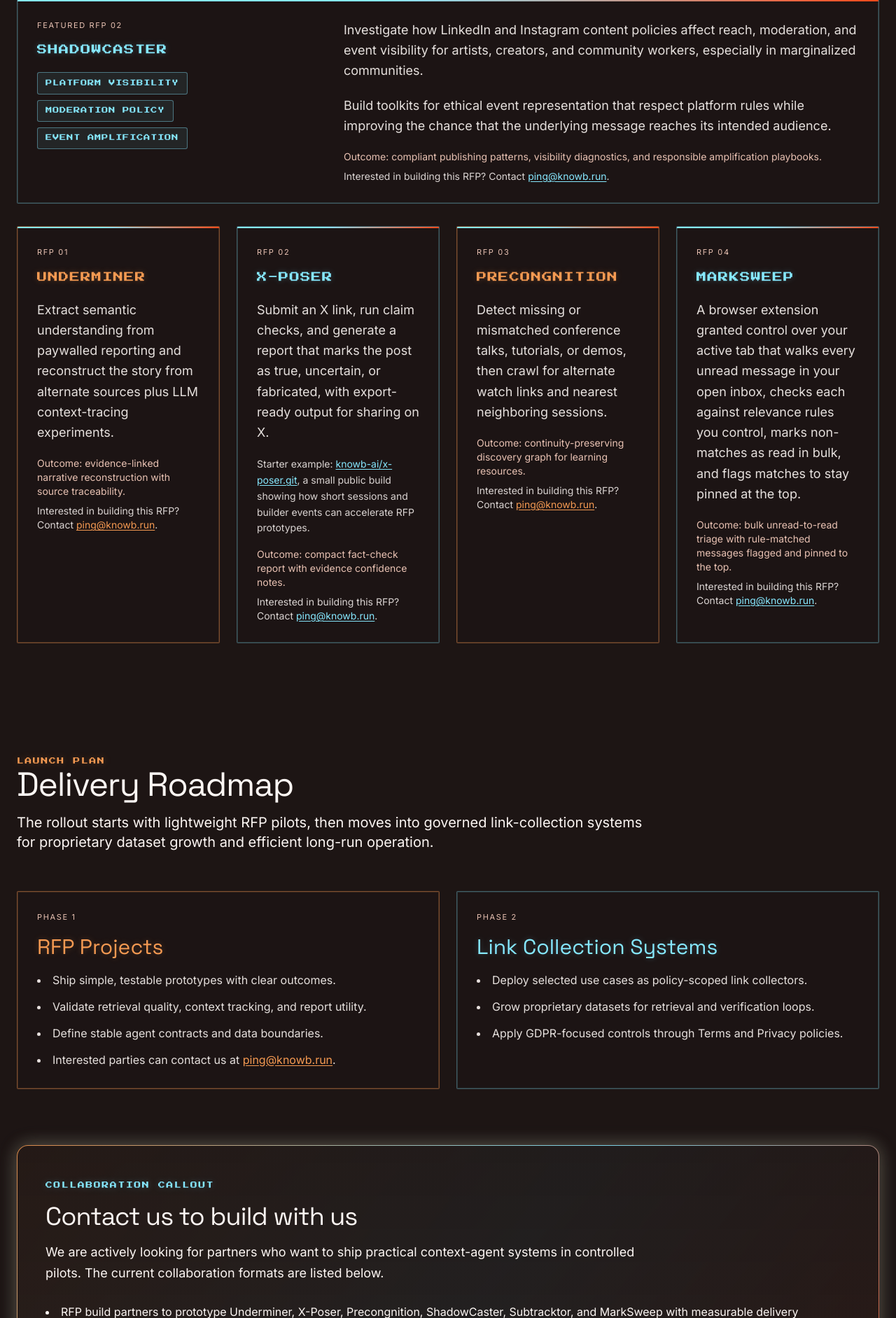
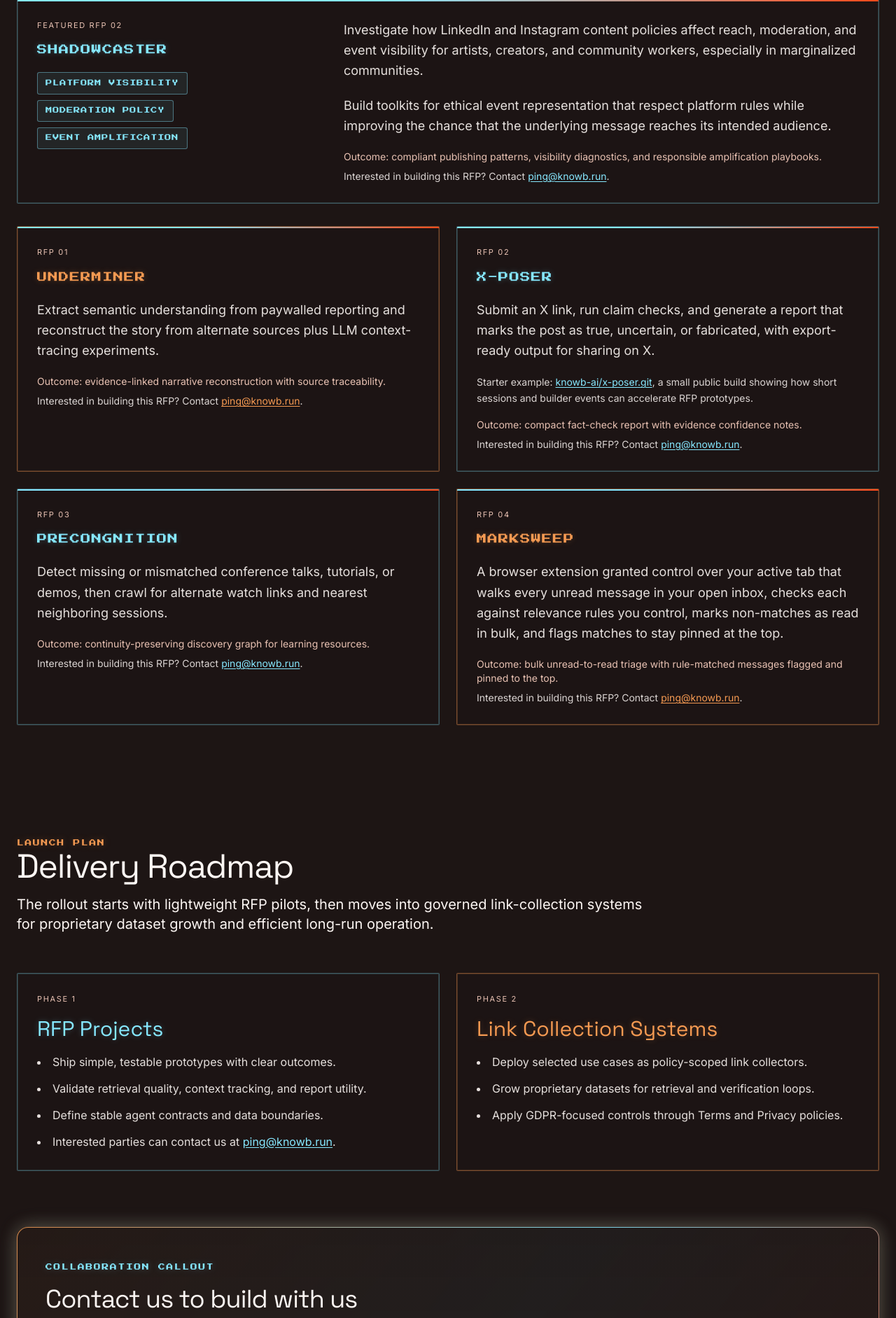
Before and after one commit to knowb-ai/knowb-ai.github.io, a Python web app: template templates/index.html in a window 1280 px wide. Shown: the part 2827-4710 px from the top of the page at 70% size. Run offline with Jinja, Linux system fonts and the light colour scheme; the template is opened without the code that fills it, so the values that code supplies are empty; some libraries are stand-ins or nearby versions.

Commit message:
fix: checkerboard RFP grid and rebalance ember/saber chain
Switch the standard RFP grid to a strict 2-column layout (sm:grid-cols-2)
so all four cards form a true checkerboard: Underminer/X-Poser on row 1,
Precongnition/MarkSweep on row 2, with diagonal pairs sharing a theme
(ember top-left and bottom-right, saber top-right and bottom-left).
Swap Precongnition to saber and MarkSweep to ember to achieve this.

Since the grid now ends on ember (MarkSweep), swap Roadmap Phase 1
back to saber and Phase 2 back to ember so the alternation chain into
the next section stays unbroken.

Co-Authored-By: Claude Sonnet 4.6 <noreply@anthropic.com>

```diff
--- a/templates/index.html
+++ b/templates/index.html
@@ -184,7 +184,7 @@
                     </article>
                 </div>
 
-                <div class="grid sm:grid-cols-2 lg:grid-cols-4 gap-6">
+                <div class="grid sm:grid-cols-2 gap-6">
                     <article class="use-case-card arcade-card card-theme-ember bg-charcoal-bark/60 border border-terracotta-border/30 rounded-sm p-7 transition-all">
                         <p class="text-[11px] uppercase tracking-[0.15em] text-terracotta-border mb-4">RFP 01</p>
                         <h3 class="usecase-arcade-title font-arcade mb-5 text-soft-ember">Underminer</h3>
@@ -206,23 +206,23 @@
                         <p class="text-sm text-terracotta-border mb-2">Outcome: compact fact-check report with evidence confidence notes.</p>
                         <p class="text-sm text-paper-ivory/85">Interested in building this RFP? Contact <a href="mailto:ping@knowb.run" class="underline decoration-saber-blue underline-offset-2 hover:text-saber-blue">ping@knowb.run</a>.</p>
                     </article>
-                    <article class="use-case-card arcade-card card-theme-ember bg-charcoal-bark/60 border border-terracotta-border/30 rounded-sm p-7 transition-all">
+                    <article class="use-case-card arcade-card card-theme-saber bg-charcoal-bark/60 border border-terracotta-border/30 rounded-sm p-7 transition-all">
                         <p class="text-[11px] uppercase tracking-[0.15em] text-terracotta-border mb-4">RFP 03</p>
-                        <h3 class="usecase-arcade-title font-arcade mb-5 text-soft-ember">Precongnition</h3>
+                        <h3 class="usecase-arcade-title font-arcade mb-5 text-saber-blue">Precongnition</h3>
                         <p class="font-sans text-lg text-paper-ivory/90 leading-relaxed mb-5">
                             Detect missing or mismatched conference talks, tutorials, or demos, then crawl for alternate watch links and nearest neighboring sessions.
                         </p>
                         <p class="text-sm text-terracotta-border mb-2">Outcome: continuity-preserving discovery graph for learning resources.</p>
-                        <p class="text-sm text-paper-ivory/85">Interested in building this RFP? Contact <a href="mailto:ping@knowb.run" class="underline decoration-soft-ember underline-offset-2 hover:text-soft-ember">ping@knowb.run</a>.</p>
+                        <p class="text-sm text-paper-ivory/85">Interested in building this RFP? Contact <a href="mailto:ping@knowb.run" class="underline decoration-saber-blue underline-offset-2 hover:text-saber-blue">ping@knowb.run</a>.</p>
                     </article>
-                    <article class="use-case-card arcade-card card-theme-saber bg-charcoal-bark/60 border border-terracotta-border/30 rounded-sm p-7 transition-all">
+                    <article class="use-case-card arcade-card card-theme-ember bg-charcoal-bark/60 border border-terracotta-border/30 rounded-sm p-7 transition-all">
                         <p class="text-[11px] uppercase tracking-[0.15em] text-terracotta-border mb-4">RFP 04</p>
-                        <h3 class="usecase-arcade-title font-arcade mb-5 text-saber-blue">MarkSweep</h3>
+                        <h3 class="usecase-arcade-title font-arcade mb-5 text-soft-ember">MarkSweep</h3>
                         <p class="font-sans text-lg text-paper-ivory/90 leading-relaxed mb-5">
                             A browser extension granted control over your active tab that walks every unread message in your open inbox, checks each against relevance rules you control, marks non-matches as read in bulk, and flags matches to stay pinned at the top.
                         </p>
                         <p class="text-sm text-terracotta-border mb-2">Outcome: bulk unread-to-read triage with rule-matched messages flagged and pinned to the top.</p>
-                        <p class="text-sm text-paper-ivory/85">Interested in building this RFP? Contact <a href="mailto:ping@knowb.run" class="underline decoration-saber-blue underline-offset-2 hover:text-saber-blue">ping@knowb.run</a>.</p>
+                        <p class="text-sm text-paper-ivory/85">Interested in building this RFP? Contact <a href="mailto:ping@knowb.run" class="underline decoration-soft-ember underline-offset-2 hover:text-soft-ember">ping@knowb.run</a>.</p>
                     </article>
                 </div>
             </div>
@@ -237,20 +237,20 @@
                 </p>
 
                 <div class="grid md:grid-cols-2 gap-6">
-                    <article class="bg-charcoal-bark/60 border border-terracotta-border/30 rounded-sm p-7 arcade-card card-theme-ember">
+                    <article class="bg-charcoal-bark/60 border border-terracotta-border/30 rounded-sm p-7 arcade-card card-theme-saber">
                         <p class="text-[11px] uppercase tracking-[0.15em] text-terracotta-border mb-4">Phase 1</p>
-                        <h3 class="font-display text-3xl mb-4 text-soft-ember">RFP Projects</h3>
+                        <h3 class="font-display text-3xl mb-4 text-saber-blue">RFP Projects</h3>
                         <ul class="space-y-3 text-paper-ivory/90 leading-relaxed list-disc list-inside">
                             <li>Ship simple, testable prototypes with clear outcomes.</li>
                             <li>Validate retrieval quality, context tracking, and report utility.</li>
                             <li>Define stable agent contracts and data boundaries.</li>
-                            <li>Interested parties can contact us at <a href="mailto:ping@knowb.run" class="underline decoration-soft-ember underline-offset-2 hover:text-soft-ember">ping@knowb.run</a>.</li>
+                            <li>Interested parties can contact us at <a href="mailto:ping@knowb.run" class="underline decoration-saber-blue underline-offset-2 hover:text-saber-blue">ping@knowb.run</a>.</li>
                         </ul>
                     </article>
 
-                    <article class="bg-charcoal-bark/60 border border-terracotta-border/30 rounded-sm p-7 arcade-card card-theme-saber">
+                    <article class="bg-charcoal-bark/60 border border-terracotta-border/30 rounded-sm p-7 arcade-card card-theme-ember">
                         <p class="text-[11px] uppercase tracking-[0.15em] text-terracotta-border mb-4">Phase 2</p>
-                        <h3 class="font-display text-3xl mb-4 text-saber-blue">Link Collection Systems</h3>
+                        <h3 class="font-display text-3xl mb-4 text-soft-ember">Link Collection Systems</h3>
                         <ul class="space-y-3 text-paper-ivory/90 leading-relaxed list-disc list-inside">
                             <li>Deploy selected use cases as policy-scoped link collectors.</li>
                             <li>Grow proprietary datasets for retrieval and verification loops.</li>
```
